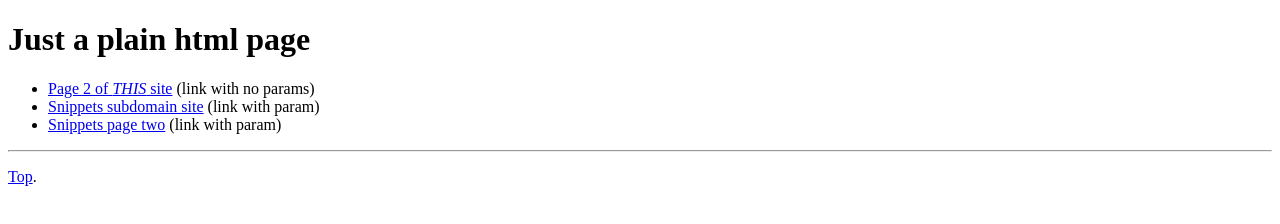
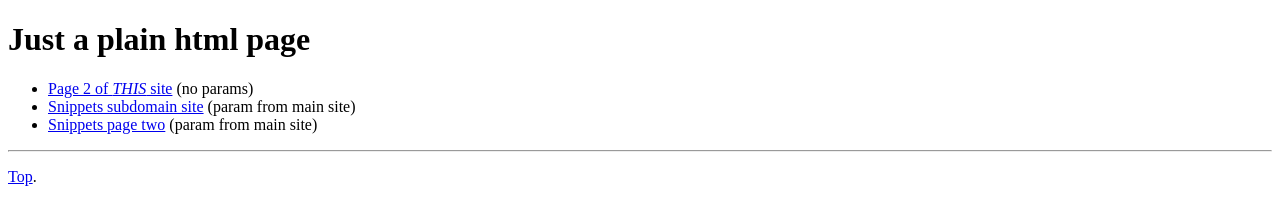
Before and after one commit to alancau/plain-html-site, a plain HTML site: page index.html in a window 1280 px wide. Drawn offline with Linux system fonts and the light colour scheme.

Commit message:
Update index.html

```diff
--- a/index.html
+++ b/index.html
@@ -19,9 +19,9 @@ height="0" width="0" style="display:none;visibility:hidden"></iframe></noscript>
 <!-- End Google Tag Manager (noscript) -->
     <h1 id="h1">Just a plain html page</h1>
     <ul>
-      <li><a href="/pagetwo.html">Page 2 of <em>THIS</em> site</a> (link with no params)</li>
-      <li><a href="https://snippets.contentscuttle.com/?from=main-site">Snippets subdomain site</a> (link with param)</li>
-      <li><a href="https://snippets.contentscuttle.com/pagetwo.html?from=main-site">Snippets page two</a> (link with param)</li>
+      <li><a href="/pagetwo.html">Page 2 of <em>THIS</em> site</a> (no params)</li>
+      <li><a href="https://snippets.contentscuttle.com/?from=main-site">Snippets subdomain site</a> (param from main site)</li>
+      <li><a href="https://snippets.contentscuttle.com/pagetwo.html?from=main-site">Snippets page two</a> (param from main site)</li>
     </ul>
     <hr>
     <p><a href="#h1">Top</a>.</p>
```
